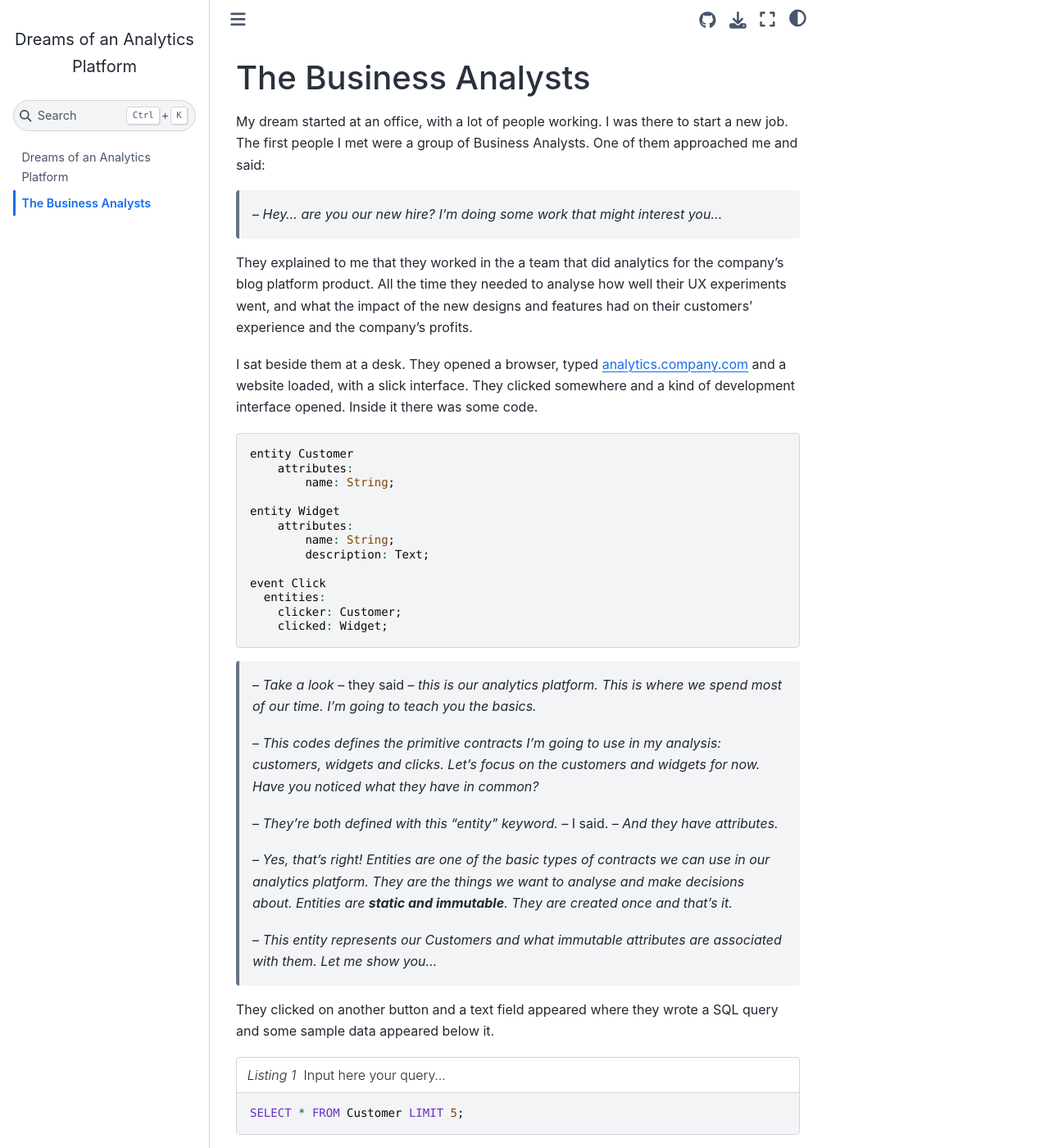
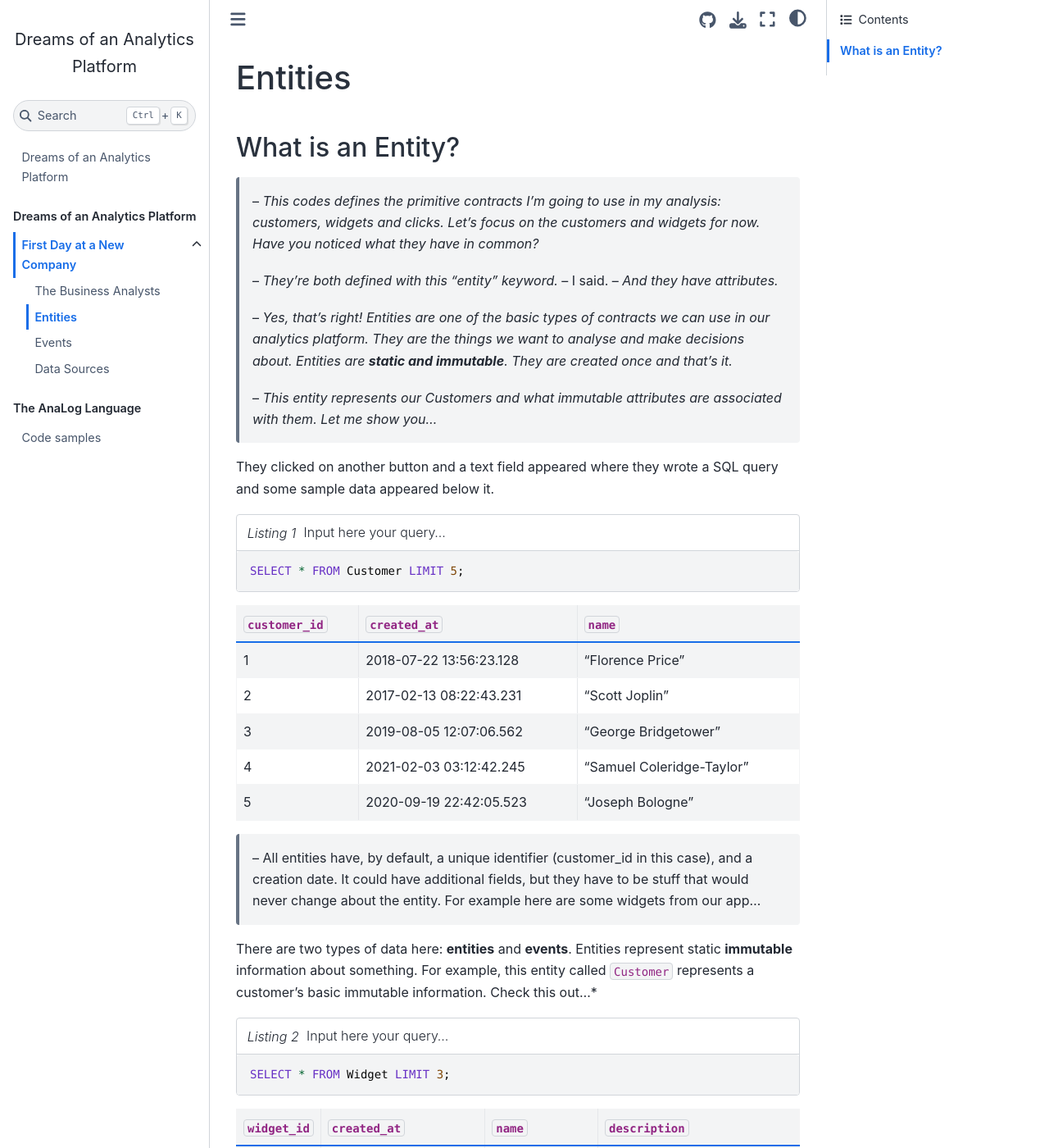
Before and after one commit to rcalsaverini/dreams, a Jupyter Book: the page built from contents/01/dreaming/01/contracts/02_entities.md, in a window 1280 px wide and 1400 px high. Shown: the whole window at 82% size. Built offline with Jupyter Book 1.0.4 settings and Sphinx 7.4.7 and the Sphinx Book theme 1.1.4, drawn with Linux system fonts in a browser that asks for light colours; some of the changed text lies outside the part shown.

Commit message:
changed book structure

````diff
--- a/_toc.yml
+++ b/_toc.yml
@@ -1,4 +1,15 @@
 format: jb-book
 root: contents/00_intro.md
-chapters:
-- file: contents/01_the_bas.md
+parts:
+  - caption: Dreams of an Analytics Platform
+    chapters:
+    - file: contents/01/dreaming/00_first_day_at_a_new_company.md
+      title: First Day at a New Company
+      sections:
+      - file: contents/01/dreaming/01/contracts/01_meeting_the_business_analysts.md
+      - file: contents/01/dreaming/01/contracts/02_entities.md
+      - file: contents/01/dreaming/01/contracts/03_events.md
+      - file: contents/01/dreaming/01/contracts/04_data_sources.md
+  - caption: The AnaLog Language
+    chapters:
+    - file: contents/02/language/01_code_samples.md
--- a/contents/01_the_bas.md
+++ b/contents/01/dreaming/01/contracts/02_entities.md
@@ -1,31 +1,7 @@
-# The Business Analysts
+# Entities
 
-My dream started at an office, with a lot of people working. I was there to start a new job. The first people I met were a group of Business Analysts. One of them approached me and said:
+## What is an Entity?
 
->– *Hey... are you our new hire? I'm doing some work that might interest you...*
-
-They explained to me that they worked in the a team that did analytics for the company's blog platform product. All the time they needed to analyse how well their UX experiments went, and what the impact of the new designs and features had on their customers' experience and the company's profits.
-
-I sat beside them at a desk. They opened a browser, typed [analytics.company.com](http://analytics.company.com) and a website loaded, with a slick interface. They clicked somewhere and a kind of development interface opened. Inside it there was some code.
-
-```js
-entity Customer
-    attributes:
-        name: String;
-
-entity Widget
-    attributes:
-        name: String;
-        description: Text;
-
-event Click
-  entities:
-    clicker: Customer;
-    clicked: Widget;
-```
-
->– *Take a look* – they said – *this is our analytics platform. This is where we spend most of our time. I'm going to teach you the basics.*
->
 >– *This codes defines the primitive contracts I'm going to use in my analysis: customers, widgets and clicks. Let's focus on the customers and widgets for now. Have you noticed what they have in common?*
 >
 >– *They're both defined with this "entity" keyword.* – I said. – *And they have attributes.*
--- /dev/null
+++ b/contents/01/dreaming/01/contracts/03_events.md
@@ -0,0 +1,3 @@
+# Events
+
+## What is an Event?
````
Also changed, not shown: contents/01/dreaming/00_first_day_at_a_new_company.md (added, +5 -0 lines), contents/01/dreaming/01/contracts/01_meeting_the_business_analysts.md (added, +26 -0 lines), contents/01/dreaming/01/contracts/04_data_sources.md (added, +5 -0 lines), contents/02/language/01_code_samples.md (renamed from contents/language/01_code_samples.md), 1 other file.
